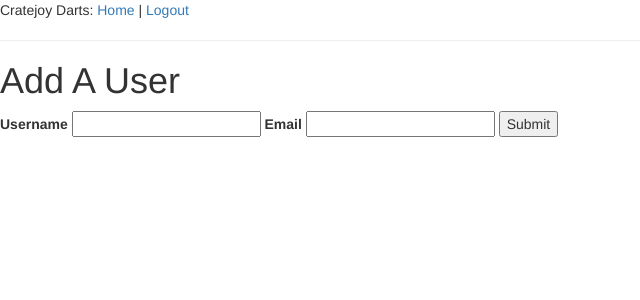
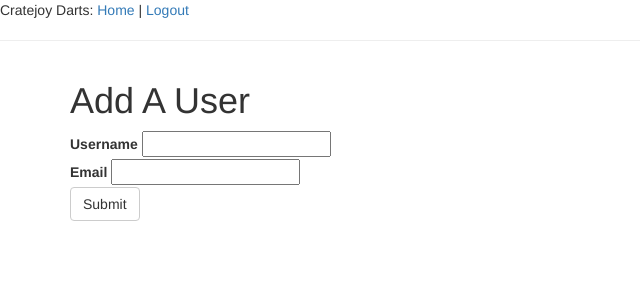
Before and after one commit to pwgraham91/cratejoy-darts, a Flask app: page /user/add in a window 1280 px wide. Shown: the top 300 px of the page, without its empty margins (0-640 px from the left). Run offline with Flask 2, Linux system fonts and the light colour scheme; a user stored in the database is signed in; style sheets or scripts are compiled from the project's sources; parts of the project's set-up code (start-up, migrations or seed data) failed here and were passed over; some libraries are stand-ins or nearby versions.

Commit message:
add user style

```diff
--- /dev/null
+++ b/app/static/css/base.less
@@ -0,0 +1,5 @@
+.add-user {
+	.form-block {
+		display: block;
+	}
+}
--- a/app/static/js/add_user.js
+++ b/app/static/js/add_user.js
@@ -1 +1,7 @@
 console.log('loaded add_user.js');
+
+$(document).ready(function() {
+	$('#submit-user').click(function (data) {
+		console.log('submit!')
+	});
+});
--- a/app/templates/add_user.html
+++ b/app/templates/add_user.html
@@ -2,13 +2,19 @@
 {% block head %}
 	<script type="text/javascript" src="/static/js/add_user.js"></script>
 {% endblock %}
+
 {% block content %}
-	<h1>Add A User</h1>
+	<div class="container add-user">
+		<h1>Add A User</h1>
 
-	<label for="username">Username</label>
-	<input type="text" name="username">
-	<label for="email">Email</label>
-	<input type="email" name="email">
-	<button id="submit-user">Submit</button>
-
+		<div class="form-block">
+			<label for="username">Username</label>
+			<input type="text" name="username">
+		</div>
+		<div class="form-block">
+			<label for="email">Email</label>
+			<input type="email" name="email">
+		</div>
+		<button id="submit-user" class="btn btn-default">Submit</button>
+	</div>
 {% endblock %}
--- a/app/templates/base.html
+++ b/app/templates/base.html
@@ -6,6 +6,7 @@
 			<title>Cratejoy Darts</title>
 		{% endif %}
 			<link href="/static/bootstrap/css/bootstrap.css" rel="stylesheet" media="screen">
+			<link href="/static/css/base.css" rel="stylesheet">
 
 			<script type="text/javascript" src="/static/js/imports/jquery-3.1.0.min.js"></script>
 			<script type="text/javascript" src="/static/bootstrap/js/bootstrap.min.js"></script>
```
